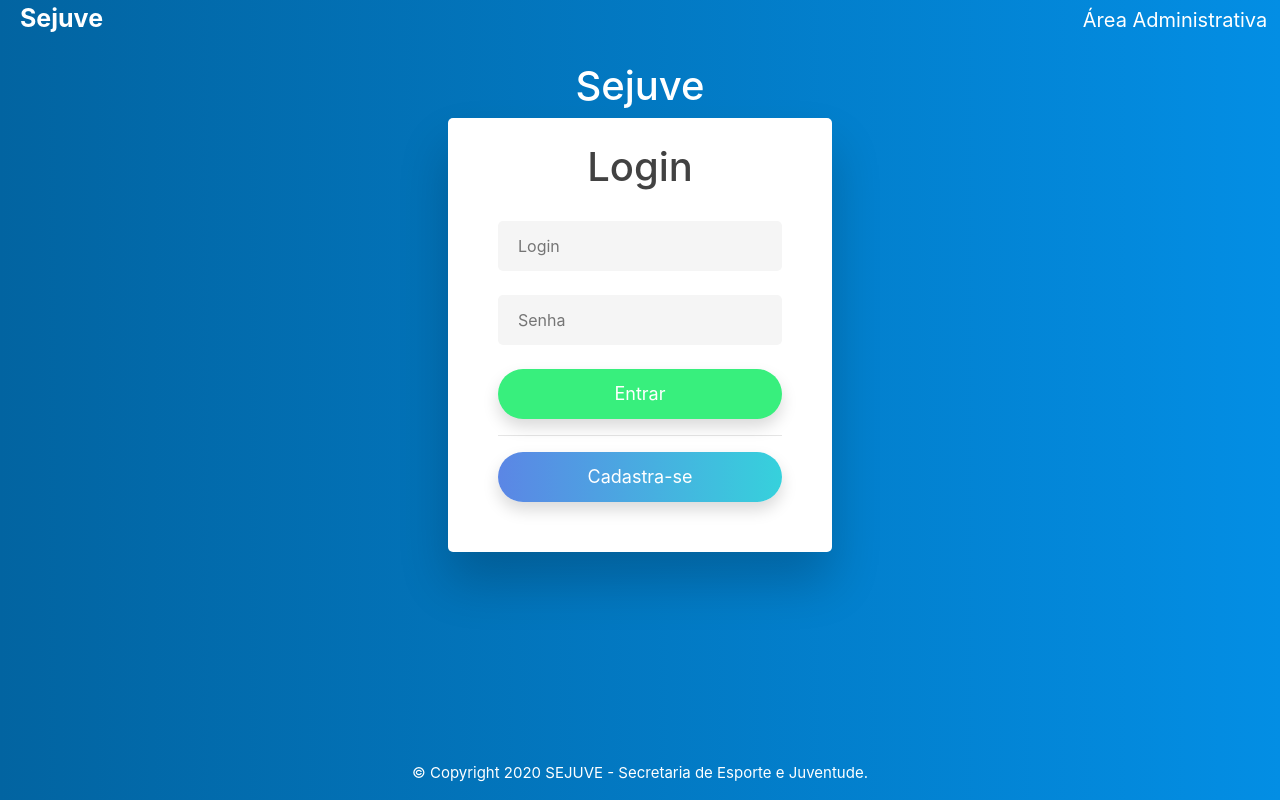
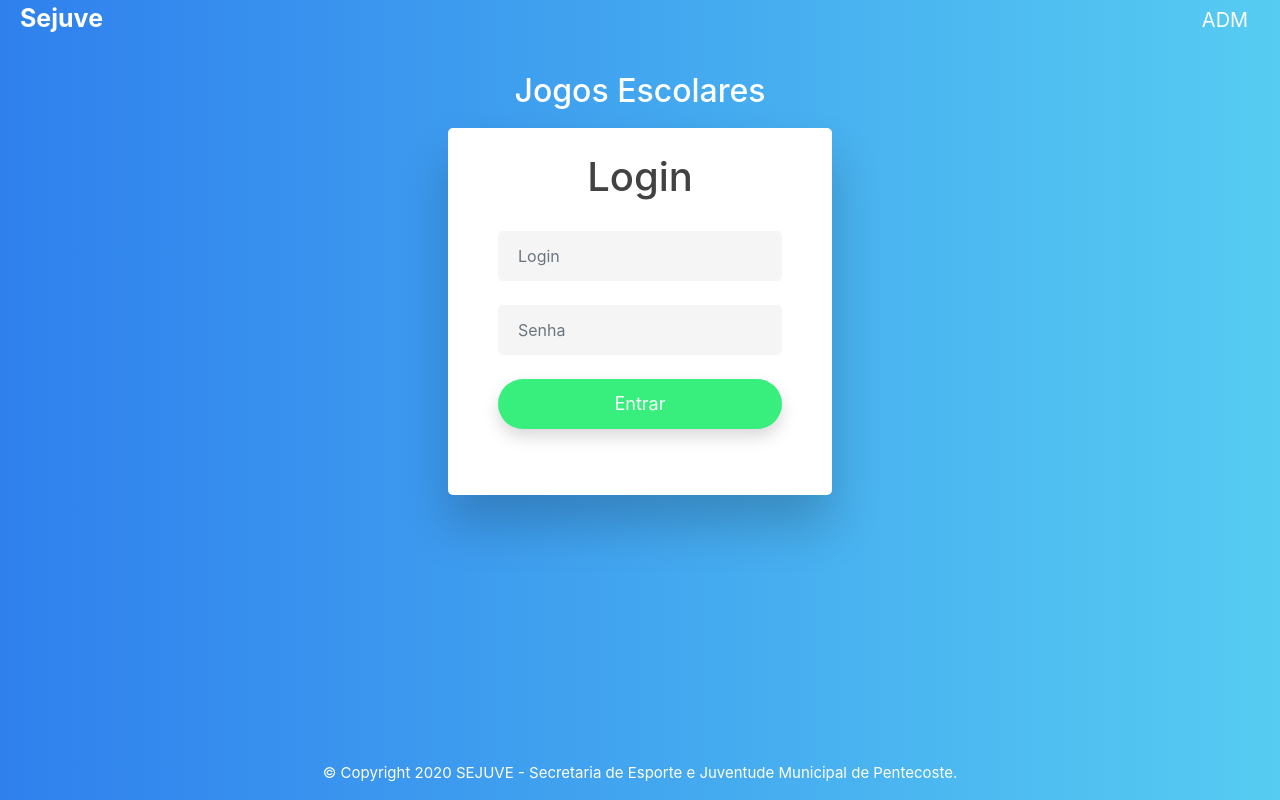
Before and after one commit to AlexDevoso/Sejuve, a PHP site: page / in a window 1280 px wide. Run offline with PHP 8.4, Linux system fonts and the light colour scheme; some libraries are stand-ins or nearby versions.

Commit message:
Add files via upload

```diff
--- a/index.php
+++ b/index.php
@@ -1,17 +1,13 @@
-<?php
-    if (session_status() !== PHP_SESSION_ACTIVE)
- {
-    session_start();
-}
-    include "funcoes/conexao.php";
-  ?>
 <html>
-    <head>
+<head><meta http-equiv="Content-Type" content="text/html; charset=gb18030">
+
+	<title>Login Escola</title>
+
 <!-- Meta tags Obrigatórias -->
-<meta charset="utf-8">
+
 <meta name="viewport" content="width=device-width, initial-scale=1, shrink-to-fit=no">
 
-  <link rel="shortcut icon" type="image/x-icon" href="imagens/sistema/fav_icon/fav_icon.ico">
+  <link rel="shortcut icon" type="image/x-icon" href="../imagens/sistema/fav_icon/fav_icon.ico">
 
 <!-- Bootstrap CSS -->
 <link rel="stylesheet" href="https://stackpath.bootstrapcdn.com/bootstrap/4.1.3/css/bootstrap.min.css" integrity="sha384-MCw98/SFnGE8fJT3GXwEOngsV7Zt27NXFoaoApmYm81iuXoPkFOJwJ8ERdknLPMO" crossorigin="anonymous">
@@ -25,9 +21,6 @@
 
   <link href="https://fonts.googleapis.com/css?family=Nunito:200,300,400" rel="stylesheet">
 
-      <title>Sejuve</title>
-
-
 
 
 
@@ -36,9 +29,9 @@
 
   body{
 
-background: #038ee4;  /* fallback for old browsers */
-background: -webkit-linear-gradient(to right, #0264a1, #038ee4);  /* Chrome 10-25, Safari 5.1-6 */
-background: linear-gradient(to right, #0264a1, #038ee4); /* W3C, IE 10+/ Edge, Firefox 16+, Chrome 26+, Opera 12+, Safari 7+ */
+ background: #56CCF2;  /* fallback for old browsers */
+background: -webkit-linear-gradient(to right, #2F80ED, #56CCF2);  /* Chrome 10-25, Safari 5.1-6 */
+background: linear-gradient(to right, #2F80ED, #56CCF2); /* W3C, IE 10+/ Edge, Firefox 16+, Chrome 26+, Opera 12+, Safari 7+ */
 
 
   }
@@ -97,11 +90,11 @@ font-size: 18px;
 
 input {
   width: 100%;
-  border: none;
-  background-color: #f5f5f5 ;
-  border-radius: 5px;
-  height: 50px;
-  padding-left: 20px;
+  border: none !important;
+  background-color: #f5f5f5 !important;
+  border-radius: 5px !important;
+  height: 50px !important;
+  padding-left: 20px !important;
 }
 
 
@@ -137,7 +130,7 @@ footer {
  #voltar_h:hover {
 background-color:  #4FCFF9;
 border-radius: 50px;
-width: 200px;
+width: 100px;
 text-align: center;
 margin: 5px;
 font-size: 20px;
@@ -145,7 +138,7 @@ font-size: 20px;
 
 #voltar_h {
 
-width: 200px;
+width: 100px;
 text-align: center;
 color: #fff;
 text-decoration: none;
@@ -153,6 +146,7 @@ float:right;
 margin: 5px;
 font-size: 20px;
 }
+
 
 #sejuve {
 
@@ -164,14 +158,17 @@ font-weight:700;
 
 }
 
-
 </style>
 
 
 
+
 </head>
+<body>
 
-    <body>
+
+
+
 
     <!-- JavaScript (Opcional) -->
     <!-- jQuery primeiro, depois Popper.js, depois Bootstrap JS -->
@@ -182,78 +179,32 @@ font-weight:700;
 
 
 
+
+
 <nav style="background: rgb(0, 0, 0) transparent !important;">
 
-<a id="sejuve" href="adm.php">Sejuve</a>
+<a id="sejuve" href="interface/adm.php">Sejuve</a>
 
-<a id="voltar_h" href="interface/adm.php">Área Administrativa</a>
+<a id="voltar_h" href="interface/adm.php">ADM</a>
 
 </nav>
 <br>
 
 
 
-<center><h1 style="color: #fff;">Sejuve</h1></center>
+ <center style="display: flex;flex-direction: row;align-items: center;justify-content: center;margin: 10px;" ><h2 class="text-white">Jogos Escolares</h2></center>
  <div id="bg_form">
+
  	 <center><h1 style="color: #424242;margin-bottom:30px ; ">Login</h1></center>
-
-
-
-
-  <form action="funcoes/login_user_dados.php" method="POST">
-
-
-
-    <input name="login" placeholder="Login" id="login_user" type="text" >
+  <form action="funcoes/login_escolares.php" method="POST">
+    <input name="login" placeholder="Login" id="login_user" type="text" class="form-control" >
  <br>
+    <input name="senha" placeholder="Senha" id="senha_user" type="password" class="form-control" >
 <br>
-
-
-    <input name="senha" placeholder="Senha" id="senha_user" type="password" >
-<br>
-<br>
-
     <button style="width: 100%;" type="submit" class="btn-verde shadow"  >Entrar</button>
-<hr>
-
-
 
   </form>
-  <button style="width: 100%;" class="btn-azul shadow" data-toggle="modal" data-target="#modalExemplo" >Cadastra-se</button>
-
 </div>
-
-
-
-
-
-
-
-
-
-<!-- Modal -->
-<div class="modal fade" id="modalExemplo" tabindex="-1" role="dialog" aria-labelledby="exampleModalLabel" aria-hidden="true">
-  <div class="modal-dialog" role="document">
-    <div class="modal-content">
-      <div class="modal-header" style="border:none;">
-        <h3 class="modal-title" id="exampleModalLabel">Atenção</h3>
-        <button type="button" class="close" data-dismiss="modal" aria-label="Fechar">
-          <img width="15" src="imagens/sistema/toast/close.png">
-        </button>
-      </div>
-      <div class="modal-body">
-        <p>Colocar Algum Aviso. </p>
-      </div>
-
-    </div>
-  </div>
-</div>
-
-
-
-
-
-
 
 
 <footer style="   position: fixed;
@@ -264,7 +215,7 @@ font-weight:700;
   color: white;
   text-align: center;">
   <div>
-   <center><p  style="color: #fff;font-size: 15px;text-align: center;">©  Copyright 2020 SEJUVE - Secretaria de Esporte e Juventude.</p></center>
+   <center><p  style="color: #fff;font-size: 15px;text-align: center;">©  Copyright 2020 SEJUVE - Secretaria de Esporte e Juventude Municipal de Pentecoste.</p></center>
   </div>
 
 </footer>
```
Lines whose indentation alone changed are shown as unchanged.
